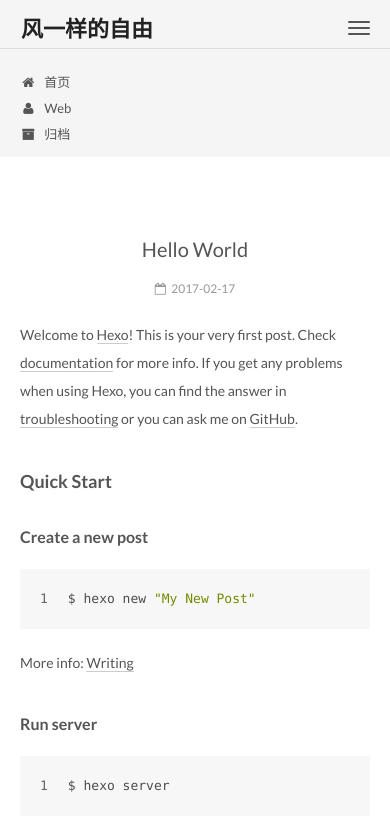
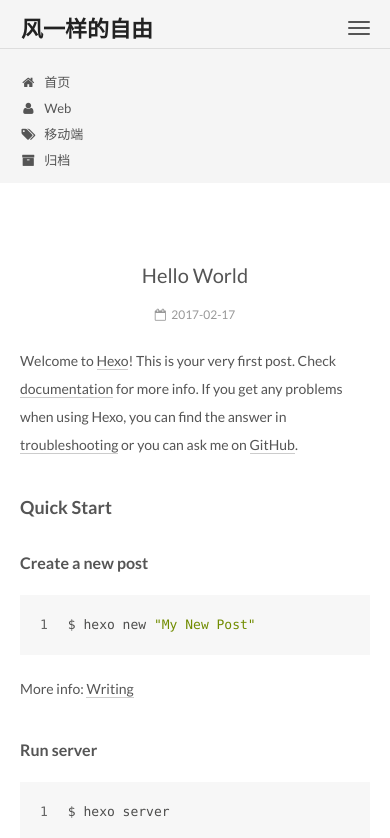
Before and after one commit to WflytoC/wflytoc.github.io, a plain HTML site: page index.html in a window 390 px wide. Both pictures are taken after a click on the button 359 px from the left and 28 px from the top of the page. Shown: the top 838 px of the page. Drawn offline with Linux system fonts and the light colour scheme; a script that the page names is missing.

Commit message:
Site updated: 2017-02-17 20:40:07

```diff
--- a/css/main.css
+++ b/css/main.css
@@ -1548,7 +1548,7 @@ pre .javascript .function {
   width: 4px;
   height: 4px;
   border-radius: 50%;
-  background: #695d94;
+  background: #443c71;
 }
 .links-of-blogroll {
   font-size: 13px;
--- a/index.html
+++ b/index.html
@@ -188,6 +188,16 @@
               <i class="menu-item-icon fa fa-fw fa-user"></i> <br />
 
             Web
+          </a>
+        </li>
+
+
+        <li class="menu-item menu-item-mobile">
+          <a href="/mobile" rel="section">
+
+              <i class="menu-item-icon fa fa-fw fa-tags"></i> <br />
+
+            移动端
           </a>
         </li>
 
```
Also changed, not shown: 2017/02/17/hello-world/index.html (+10 -0 lines), archives/2017/02/index.html (+10 -0 lines), archives/2017/index.html (+10 -0 lines), archives/index.html (+10 -0 lines).
